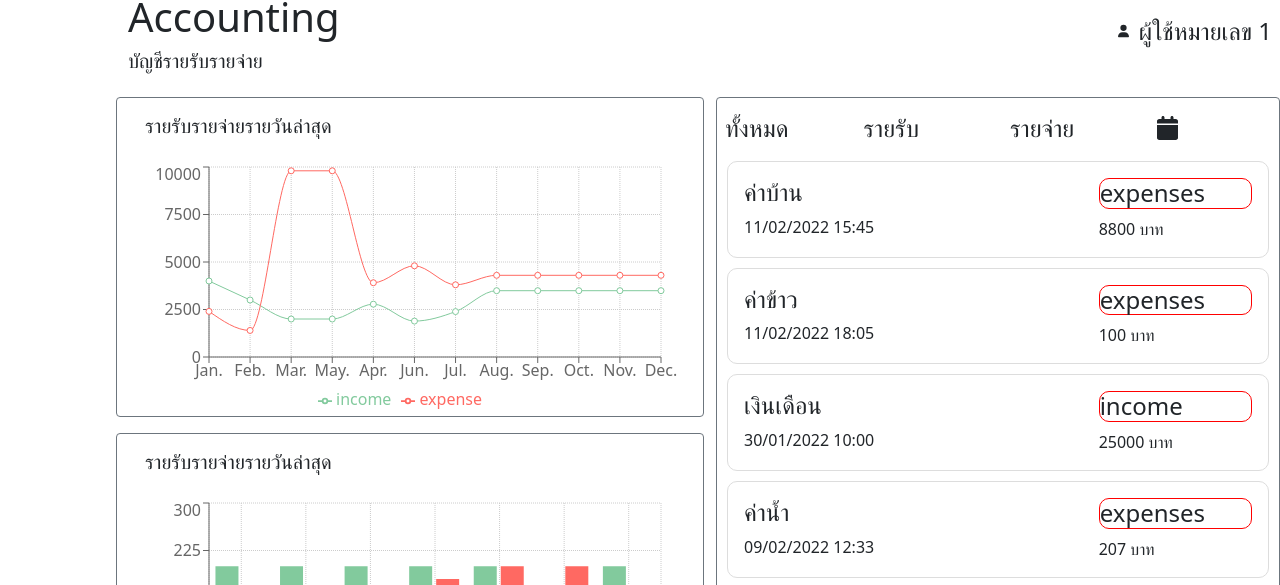
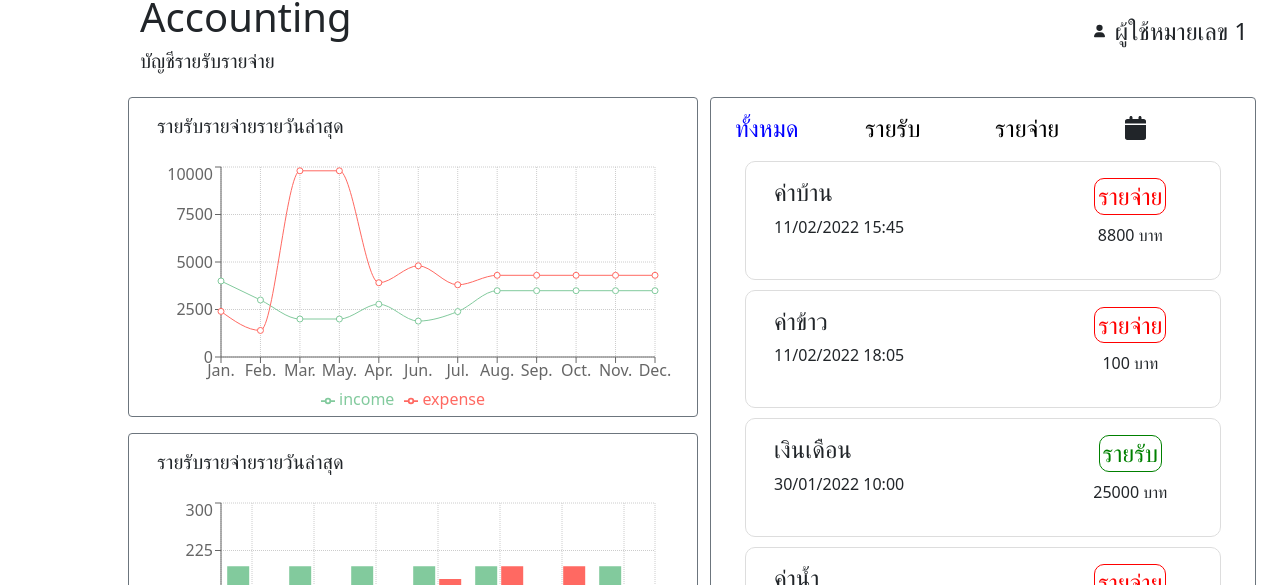
Before and after one commit to konlawatit/SWDEV-BBP-, a Next.js app in the folder frontend/: page /accounting in a window 1280 px wide. Shown: the part 215-800 px from the top of the page. Built offline with nearby package versions, Linux system fonts and the light colour scheme.

Commit message:
[CHORE] Add filter to list
add filter to type of accounting render such as income, expenses, all type

```diff
--- a/frontend/component/Acclist.js
+++ b/frontend/component/Acclist.js
@@ -1,7 +1,13 @@
 import React from "react";
 import "@fortawesome/fontawesome-svg-core/styles.css";
+const center = {
+  display: "flex",
+  "justify-content": "center",
+  "align-items": "center",
+};
 export const Acctlist = (account) => (
   <div
+    className="row"
     style={{
       border: "1px solid #ddd",
       borderRadius: 10,
@@ -10,15 +16,24 @@ export const Acctlist = (account) => (
       margin: 10,
     }}
   >
-    <div className="row">
-      <div className="col-8">
-        <h4 style={{ marginTop: 0 }}>{account.ac_title}</h4>
-        {account.ac_date} {account.ac_time}
-      </div>
-      <div className="col-4">
-        <h4 style={{ marginTop: 0 }}><div style={{border: "1px solid red",borderRadius:10,justifyConetent:"center"}}>{account.ac_type}</div></h4>
-        {account.amount} บาท
+    <div className="col-8">
+      <h4 style={{ marginTop: 0 }}>{account.ac_title}</h4>
+      {account.ac_date} {account.ac_time}
     </div>
+    <div className="col-4">
+      <h4 style={center}>
+        <div
+          style={{
+            border: "1px solid",
+            color: account.ac_type === "expenses" ? "red" : "green",
+            borderRadius: 10,
+            padding: 3,
+          }}
+        >
+          {account.ac_type == "expenses" ? "รายจ่าย" : "รายรับ"}
+        </div>
+      </h4>
+      <p style={center}>{account.amount} บาท</p>
     </div>
   </div>
 );
--- a/frontend/component/accounting.json
+++ b/frontend/component/accounting.json
@@ -1,5 +1,6 @@
 [
     {
+        "id":"1",
         "ac_title": "ค่าบ้าน",
         "ac_date": "11/02/2022",
         "ac_time": "15:45",
@@ -8,6 +9,7 @@
         "description": "ค่าผ่อนบ้าน งวดที่ 3"
     },
     {
+        "id":"2",
         "ac_title": "ค่าข้าว",
         "ac_date": "11/02/2022",
         "ac_time": "18:05",
@@ -16,6 +18,7 @@
         "description": ""
     },
     {
+        "id":"3",
         "ac_title": "เงินเดือน",
         "ac_date": "30/01/2022",
         "ac_time": "10:00",
@@ -24,6 +27,7 @@
         "description": "เงินเดือนของเดือนมกราคม"
     },
     {
+        "id":"4",
         "ac_title": "ค่าน้ำ",
         "ac_date": "09/02/2022",
         "ac_time": "12:33",
@@ -32,6 +36,7 @@
         "description": "ค่าน้ำประปา"
     },
     {
+        "id":"5",
         "ac_title": "ค่าไฟ",
         "ac_date": "09/02/2022",
         "ac_time": "12:45",
--- a/frontend/pages/accounting.js
+++ b/frontend/pages/accounting.js
@@ -1,4 +1,4 @@
-import React from "react";
+import React, { useState,useEffect } from "react";
 import NavTab from "../component/NavTab";
 import "@fortawesome/fontawesome-svg-core/styles.css";
 import { FontAwesomeIcon } from "@fortawesome/react-fontawesome";
@@ -8,11 +8,16 @@ import { Linechart } from "../component/Linechart";
 import { Acctlist } from "../component/Acclist";
 import data from "../component/accounting.json";
 
+
+
 export default function Accounting() {
+  const [accountlist, setAccountlist] = useState(data)
+  const viewIncome = data.filter((item)=>item.ac_type === "income").map((data)=>data);
+  const viewExpenses = data.filter((item)=>item.ac_type === "expenses").map((data)=>data);
   return (
     <div>
       <NavTab></NavTab>
-      <div className="mt-3" style={{ marginLeft: "10%" }}>
+      <div className="container mt-3" style={{ marginLeft: "10%" }}>
         <div className="row">
           <div className="col-6">
             <div className="d-flex justify-content-start">
@@ -45,18 +50,17 @@ export default function Accounting() {
           </div>
           <div className="col-6">
             <div
-              className="border border-secondary rounded mt-3"
-              style={{ height: "85vh" }}
+              className="container border border-secondary rounded mt-3"
             >
               <div className="row mt-3 mb-6">
-                <div className="col-3" style={{ "padding-left": "20px" }}>
-                  <h4>ทั้งหมด</h4>
+                <div className="col-3" >
+                  <h4 onClick={()=> setAccountlist(data)} style={{color:accountlist===data?"blue":"black"}}>ทั้งหมด</h4>
                 </div>
-                <div className="col-3">
-                  <h4>รายรับ</h4>
+                <div className="col-3" >
+                <h4 onClick={()=> setAccountlist(viewIncome)} style={{color:accountlist===viewIncome?"blue":"black"}}>รายรับ</h4>
                 </div>
-                <div className="col-3">
-                  <h4>รายจ่าย</h4>
+                <div className="col-3" >
+                <h4 onClick={()=> setAccountlist(viewExpenses)} style={{color:accountlist===viewExpenses?"blue":"black"}}>รายจ่าย</h4>
                 </div>
                 <div className="col-3">
                   <h4>
@@ -64,9 +68,13 @@ export default function Accounting() {
                   </h4>
                 </div>
               </div>
-              {data.map((account) => (
-                <Acctlist {...account} />
+              <div className="row" style={{height:500,overflowY: "scroll"}}>
+                <div className="col">
+                {accountlist.map((account) => (
+                <Acctlist key={account.id} {...account} />
               ))}
+                </div>
+              </div>
               <div className="row">
                 <div className="col-8"></div>
                 <div className="col-4"><button className="button"><h4>เพิ่มรายการ</h4></button></div>
```
